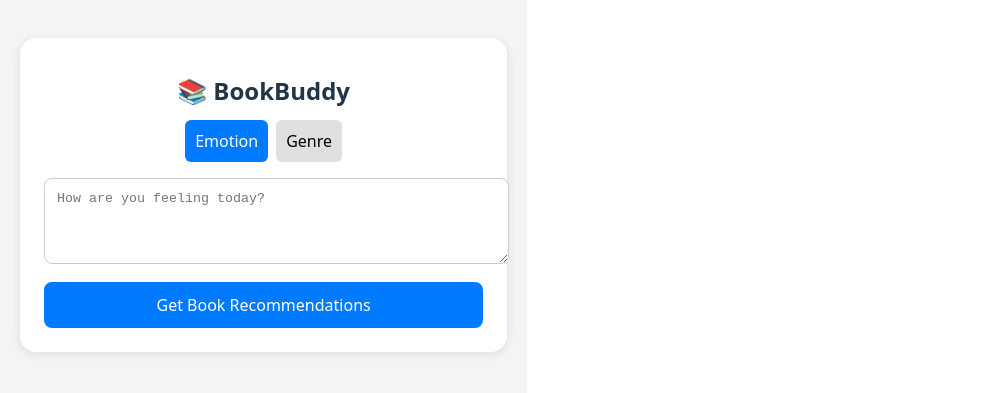
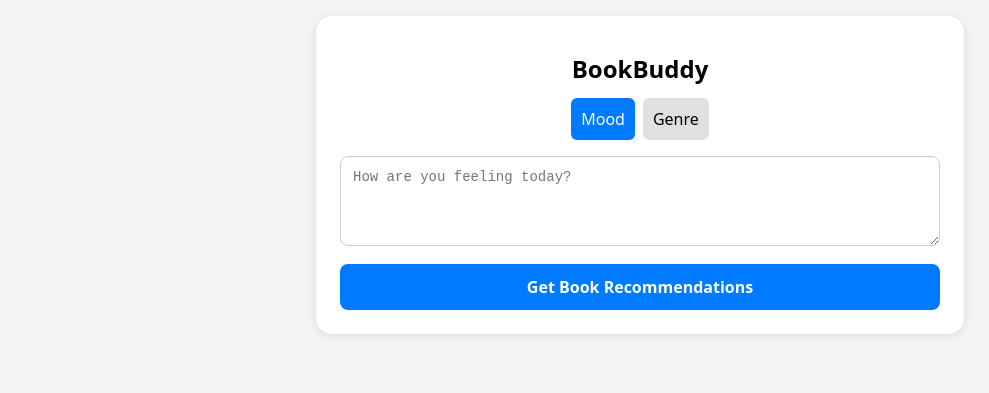
Before and after one commit to farahad-khurami/book-buddy-app, a React (Vite) app in the folder frontend/: page / in a window 1280 px wide. Shown: the part 225-618 px from the top of the page, without its empty margins (0-989 px from the left). Built offline with nearby package versions, Linux system fonts and the light colour scheme.

Commit message:
fix some styling issues with component width, change text color etc

```diff
--- a/frontend/src/App.tsx
+++ b/frontend/src/App.tsx
@@ -1,6 +1,3 @@
-// BookBuddy SPA Frontend
-// React + Vite (toggle between emotion and genre)
-
 import { useState } from "react";
 
 export default function App() {
@@ -47,9 +44,34 @@ export default function App() {
   };
 
   return (
-    <div style={{ minHeight: "100vh", display: "flex", justifyContent: "center", alignItems: "center", backgroundColor: "#f4f4f4", padding: 20 }}>
-      <div style={{ backgroundColor: "white", padding: 24, borderRadius: 16, maxWidth: 600, width: "100%", boxShadow: "0 2px 10px rgba(0,0,0,0.1)" }}>
-        <h1 style={{ fontSize: 24, fontWeight: "bold", textAlign: "center", marginBottom: 16 }}>📚 BookBuddy</h1>
+    <div
+      style={{
+        position: "fixed",
+        inset: 0,
+        backgroundColor: "#f4f4f4",
+        display: "flex",
+        justifyContent: "center",
+        alignItems: "center",
+        padding: 20,
+        boxSizing: "border-box",
+        overflow: "auto",
+      }}
+    >
+      <div
+        style={{
+          backgroundColor: "white",
+          padding: 24,
+          borderRadius: 16,
+          maxWidth: 600,
+          width: "100%",
+          boxShadow: "0 2px 10px rgba(0,0,0,0.1)",
+          display: "flex",
+          flexDirection: "column",
+        }}
+      >
+        <h1 style={{ fontSize: 24, fontWeight: "bold", textAlign: "center", marginBottom: 16, color: "black" }}>
+          BookBuddy
+        </h1>
 
         <div style={{ display: "flex", justifyContent: "center", marginBottom: 16 }}>
           <button
@@ -64,7 +86,7 @@ export default function App() {
               cursor: "pointer"
             }}
           >
-            Emotion
+            Mood
           </button>
           <button
             onClick={() => handleModeChange("genre")}
@@ -81,30 +103,63 @@ export default function App() {
           </button>
         </div>
 
-        <form onSubmit={handleSubmit}>
+        <form onSubmit={handleSubmit} style={{ width: "100%" }}>
+          <div style={{ width: "100%" }}>
             <textarea
-            style={{ width: "100%", padding: 12, borderRadius: 8, border: "1px solid #ccc", resize: "vertical" }}
+              style={{
+                width: "100%",
+                padding: 12,
+                borderRadius: 8,
+                border: "1px solid #ccc",
+                resize: "vertical",
+                fontSize: 14,
+                boxSizing: "border-box"
+              }}
               rows={4}
               placeholder={mode === "emotion" ? "How are you feeling today?" : "What genre are you interested in?"}
               value={input}
               onChange={(e) => setInput(e.target.value)}
               required
             />
+          </div>
+          <div style={{ width: "100%", marginTop: 12 }}>
             <button
               type="submit"
               disabled={loading}
-            style={{ marginTop: 12, width: "100%", backgroundColor: "#007bff", color: "white", padding: 12, borderRadius: 8, border: "none", cursor: "pointer" }}
+              style={{
+                width: "100%",
+                backgroundColor: "#007bff",
+                color: "white",
+                padding: 12,
+                borderRadius: 8,
+                border: "none",
+                cursor: "pointer",
+                fontWeight: "bold",
+                fontSize: 16,
+                boxSizing: "border-box"
+              }}
             >
               {loading ? "Thinking..." : "Get Book Recommendations"}
             </button>
+          </div>
         </form>
+
 
         {error && <p style={{ marginTop: 16, color: "red", textAlign: "center" }}>{error}</p>}
 
         {recommendations && (
           <div style={{ marginTop: 24 }}>
             {recommendations.map((rec, idx) => (
-              <div key={idx} style={{ padding: 16, backgroundColor: "#f9f9f9", borderRadius: 8, marginBottom: 12, border: "1px solid #ddd" }}>
+              <div
+                key={idx}
+                style={{
+                  padding: 16,
+                  backgroundColor: "#f9f9f9",
+                  borderRadius: 8,
+                  marginBottom: 12,
+                  border: "1px solid #ddd"
+                }}
+              >
                 {typeof rec === "string" ? (
                   <p>{rec}</p>
                 ) : (
@@ -112,8 +167,17 @@ export default function App() {
                     <h2 style={{ fontWeight: "bold", color: "#222" }}>{rec.title}</h2>
                     <p style={{ fontSize: 14, color: "#555" }}>by {rec.author} ({rec.genre})</p>
                     <p style={{ marginTop: 8, color: "#333" }}>{rec.description}</p>
-                    <p style={{ marginTop: 8, fontSize: 12, fontStyle: "italic", color: "#555" }}>
-                      {mode === "emotion" ? `Emotion Match: ${rec.relation_to_emotions}` : `Genre Match: ${rec.relation_to_genre}`}
+                    <p
+                      style={{
+                        marginTop: 8,
+                        fontSize: 12,
+                        fontStyle: "italic",
+                        color: "#555"
+                      }}
+                    >
+                      {mode === "emotion"
+                        ? `Emotion Match: ${rec.relation_to_emotions}`
+                        : `Genre Match: ${rec.relation_to_genre}`}
                     </p>
                   </>
                 )}
```
Lines whose indentation alone changed are shown as unchanged.
